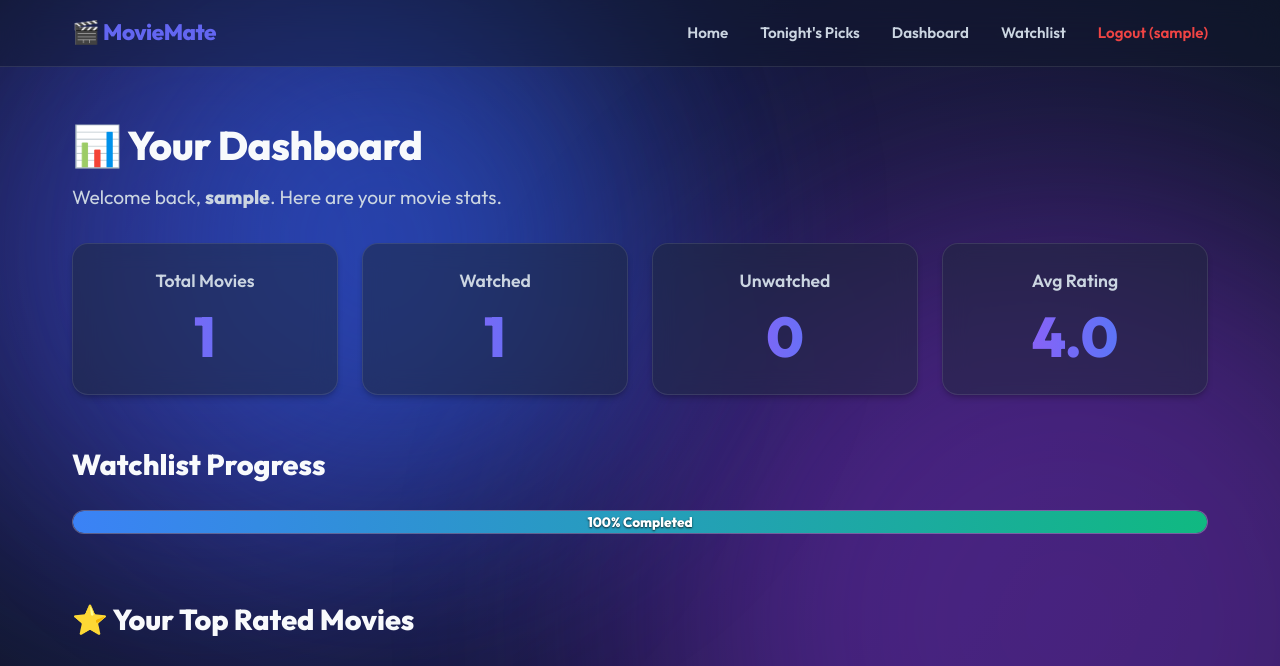
After one commit to leejiwanee/movie-mate, a Django app: page /dashboard/ in a window 1280 px wide. The commit adds this page. Shown: the top 666 px of the page. Run offline with Django 5.2, Linux system fonts and the light colour scheme; a user stored in the database is signed in; tables that the repository leaves empty hold one stand-in row (values such as "Sample post"); a database or web service that is not in the repository returns one stand-in record (values such as "Sample title").

Commit message:
added dashboard

```diff
--- a/movies/templates/base.html
+++ b/movies/templates/base.html
@@ -27,6 +27,7 @@
                 <li><a href="{% url 'movies:trending' %}">Home</a></li>
                 <li><a href="{% url 'movies:tonight' %}">Tonight's Picks</a></li>
                 {% if user.is_authenticated %}
+                    <li><a href="{% url 'movies:dashboard' %}">Dashboard</a></li>
                     <li><a href="{% url 'movies:watchlist' %}">Watchlist</a></li>
                     <li><a href="{% url 'accounts:logout' %}" style="color: var(--danger-color);">Logout ({{ user.username }})</a></li>
                 {% else %}
--- /dev/null
+++ b/movies/templates/movies/dashboard.html
@@ -0,0 +1,193 @@
+{% extends "base.html" %}
+{% block title %}Dashboard - MovieMate{% endblock %}
+{% block content %}
+
+<style>
+.dashboard-grid {
+    display: grid;
+    grid-template-columns: repeat(auto-fit, minmax(200px, 1fr));
+    gap: 1.5rem;
+    margin-bottom: 3rem;
+}
+
+.stat-card {
+    background: var(--bg-card);
+    backdrop-filter: blur(12px);
+    -webkit-backdrop-filter: blur(12px);
+    border: 1px solid var(--border-color);
+    border-radius: 16px;
+    padding: 1.5rem;
+    text-align: center;
+    box-shadow: var(--shadow-sm);
+    transition: transform 0.2s;
+}
+.stat-card:hover {
+    transform: translateY(-5px);
+}
+
+.stat-title {
+    font-size: 1.1rem;
+    color: var(--text-secondary);
+    margin-bottom: 0.5rem;
+    font-weight: 600;
+}
+
+.stat-value {
+    font-size: 3.5rem;
+    font-weight: 900;
+    background: linear-gradient(to right, #a855f7, #3b82f6);
+    -webkit-background-clip: text;
+    -webkit-text-fill-color: transparent;
+    line-height: 1.2;
+}
+
+.progress-container {
+    background: rgba(255, 255, 255, 0.1);
+    border-radius: 9999px;
+    height: 1.5rem;
+    width: 100%;
+    margin-bottom: 4rem;
+    overflow: hidden;
+    position: relative;
+    border: 1px solid rgba(255, 255, 255, 0.2);
+}
+
+.progress-bar {
+    height: 100%;
+    background: linear-gradient(to right, #3b82f6, #10b981);
+    width: {{ progress_percentage }}%;
+    border-radius: 9999px;
+    transition: width 1.5s cubic-bezier(0.4, 0, 0.2, 1);
+}
+
+.progress-text {
+    position: absolute;
+    top: 50%;
+    left: 50%;
+    transform: translate(-50%, -50%);
+    font-size: 0.85rem;
+    font-weight: 800;
+    color: white;
+    text-shadow: 0 1px 2px rgba(0,0,0,0.8);
+}
+
+.section-title {
+    font-size: 1.8rem;
+    font-weight: 800;
+    margin-bottom: 1.5rem;
+    color: var(--text-primary);
+}
+
+.horizontal-list {
+    display: flex;
+    gap: 1.5rem;
+    overflow-x: auto;
+    padding-bottom: 2rem;
+    padding-top: 1rem;
+    padding-left: 1rem;
+    scroll-snap-type: x mandatory;
+    margin-bottom: 2rem;
+}
+.horizontal-list::-webkit-scrollbar {
+    height: 8px;
+}
+.horizontal-list::-webkit-scrollbar-track {
+    background: rgba(255,255,255,0.1);
+    border-radius: 4px;
+}
+.horizontal-list::-webkit-scrollbar-thumb {
+    background: var(--primary-color);
+    border-radius: 4px;
+}
+
+.mini-card {
+    flex: 0 0 180px;
+    scroll-snap-align: start;
+}
+</style>
+
+<div style="margin-bottom: 2rem;">
+    <h1 class="page-title" style="font-size: 2.5rem; margin-bottom: 0.5rem;">📊 Your Dashboard</h1>
+    <p style="color: var(--text-secondary); font-size: 1.2rem;">Welcome back, <strong>{{ request.user.username }}</strong>. Here are your movie stats.</p>
+</div>
+
+<!-- Stats Grid -->
+<div class="dashboard-grid">
+    <div class="stat-card">
+        <div class="stat-title">Total Movies</div>
+        <div class="stat-value">{{ total_count }}</div>
+    </div>
+    <div class="stat-card">
+        <div class="stat-title">Watched</div>
+        <div class="stat-value">{{ watched_count }}</div>
+    </div>
+    <div class="stat-card">
+        <div class="stat-title">Unwatched</div>
+        <div class="stat-value">{{ unwatched_count }}</div>
+    </div>
+    <div class="stat-card">
+        <div class="stat-title">Avg Rating</div>
+        <div class="stat-value">{{ average_rating|floatformat:1 }}</div>
+    </div>
+</div>
+
+<!-- Progress Bar -->
+<h2 class="section-title">Watchlist Progress</h2>
+<div class="progress-container">
+    <div class="progress-bar"></div>
+    <div class="progress-text">{{ progress_percentage }}% Completed</div>
+</div>
+
+<!-- Top Rated Movies -->
+<h2 class="section-title">⭐ Your Top Rated Movies</h2>
+{% if top_rated %}
+<div class="horizontal-list">
+    {% for movie in top_rated %}
+    <div class="mini-card movie-card">
+        <a href="{% url 'movies:detail' movie.movie_id %}" style="text-decoration: none;">
+            {% if movie.poster_path %}
+                <img src="https://image.tmdb.org/t/p/w500{{ movie.poster_path }}" alt="{{ movie.title }}" class="movie-poster" style="height: 270px;">
+            {% else %}
+                <div class="movie-poster" style="height: 270px; display: flex; align-items: center; justify-content: center; color: var(--text-secondary);">No Image</div>
+            {% endif %}
+            <div style="padding: 1rem; text-align: center;">
+                <h3 style="font-size: 1rem; margin-bottom: 0.5rem; color: var(--text-primary); white-space: nowrap; overflow: hidden; text-overflow: ellipsis;">{{ movie.title }}</h3>
+                <div style="color: var(--text-secondary); font-weight: 600;">Rating: <span style="color: #fbbf24;">{{ movie.rating }} / 5</span></div>
+            </div>
+        </a>
+    </div>
+    {% endfor %}
+</div>
+{% else %}
+<p style="color: var(--text-secondary); margin-bottom: 4rem;">You haven't rated any movies yet. Go watch and rate some!</p>
+{% endif %}
+
+<!-- Recently Added -->
+<h2 class="section-title">🕒 Recently Added</h2>
+{% if recently_added %}
+<div class="horizontal-list">
+    {% for movie in recently_added %}
+    <div class="mini-card movie-card">
+        <a href="{% url 'movies:detail' movie.movie_id %}" style="text-decoration: none;">
+            {% if movie.poster_path %}
+                <img src="https://image.tmdb.org/t/p/w500{{ movie.poster_path }}" alt="{{ movie.title }}" class="movie-poster" style="height: 270px;">
+            {% else %}
+                <div class="movie-poster" style="height: 270px; display: flex; align-items: center; justify-content: center; color: var(--text-secondary);">No Image</div>
+            {% endif %}
+            <div style="padding: 1rem; text-align: center;">
+                <h3 style="font-size: 1rem; margin-bottom: 0.5rem; color: var(--text-primary); white-space: nowrap; overflow: hidden; text-overflow: ellipsis;">{{ movie.title }}</h3>
+                {% if movie.watched %}
+                    <span style="font-size: 0.8rem; background: rgba(16,185,129,0.2); color: #10b981; border: 1px solid rgba(16,185,129,0.5); padding: 0.2rem 0.6rem; border-radius: 4px;">Watched</span>
+                {% else %}
+                    <span style="font-size: 0.8rem; background: rgba(239,68,68,0.2); color: #ef4444; border: 1px solid rgba(239,68,68,0.5); padding: 0.2rem 0.6rem; border-radius: 4px;">Unwatched</span>
+                {% endif %}
+            </div>
+        </a>
+    </div>
+    {% endfor %}
+</div>
+{% else %}
+<p style="color: var(--text-secondary);">Your watchlist is empty.</p>
+{% endif %}
+
+{% endblock %}
--- a/movies/urls.py
+++ b/movies/urls.py
@@ -11,5 +11,6 @@ urlpatterns = [
     path('watchlist/toggle/<int:movie_id>/', views.toggle_watched, name='toggle_watched'),
     path('watchlist/review/<int:movie_id>/', views.update_review, name='update_review'),
     path('tonight/', views.what_should_i_watch, name='tonight'),
+    path('dashboard/', views.dashboard, name='dashboard'),
     path('movie/<int:movie_id>/', views.movie_detail, name='detail'),
 ]
--- a/movies/views.py
+++ b/movies/views.py
@@ -166,3 +166,37 @@ def movie_detail(request, movie_id):
         in_watchlist = watchlist_collection.find_one({"movie_id": movie_id, "user_id": request.user.id}) is not None
 
     return render(request, 'movies/detail.html', {'movie': movie, 'in_watchlist': in_watchlist})
+
+@login_required(login_url='/accounts/login/')
+def dashboard(request):
+    user_id = request.user.id
+
+    total_count = watchlist_collection.count_documents({"user_id": user_id})
+    watched_count = watchlist_collection.count_documents({"user_id": user_id, "watched": True})
+    unwatched_count = total_count - watched_count
+
+    rated_movies = list(watchlist_collection.find({"user_id": user_id, "rating": {"$gt": 0}}, {"rating": 1, "_id": 0}))
+    average_rating = 0
+    if rated_movies:
+        average_rating = sum([m.get('rating', 0) for m in rated_movies]) / len(rated_movies)
+
+    top_rated_cursor = watchlist_collection.find({"user_id": user_id, "rating": {"$gt": 0}}).sort("rating", -1).limit(5)
+    top_rated = list(top_rated_cursor)
+
+    recent_cursor = watchlist_collection.find({"user_id": user_id}).sort("_id", -1).limit(5)
+    recently_added = list(recent_cursor)
+
+    progress_percentage = 0
+    if total_count > 0:
+        progress_percentage = int((watched_count / total_count) * 100)
+
+    context = {
+        'total_count': total_count,
+        'watched_count': watched_count,
+        'unwatched_count': unwatched_count,
+        'average_rating': average_rating,
+        'progress_percentage': progress_percentage,
+        'top_rated': top_rated,
+        'recently_added': recently_added
+    }
+    return render(request, 'movies/dashboard.html', context)
```
